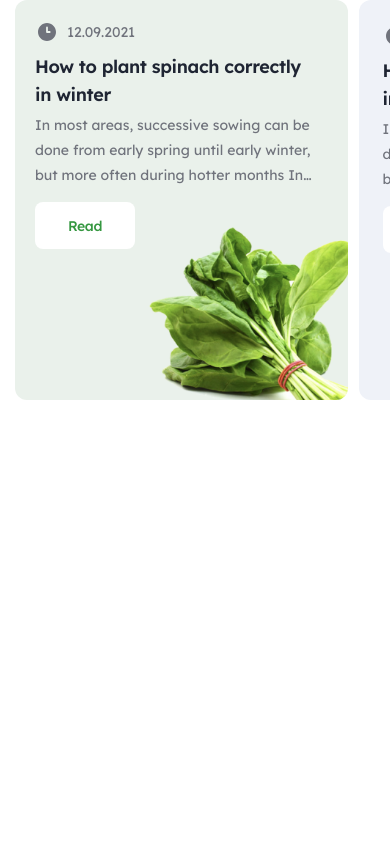
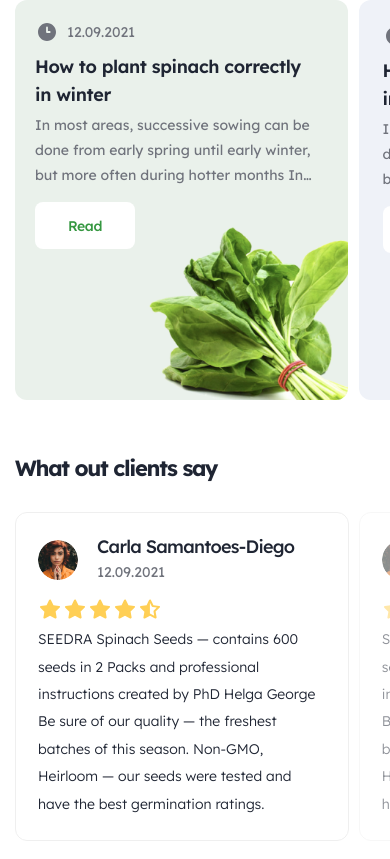
Before and after one commit to kolchinanyajs/seedra, a Next.js app: page / in a window 390 px wide. Shown: the part 1784-2643 px from the top of the page. Before the commit the page ends 2270 px from the top, so only its background shows below. Built offline with nearby package versions, Linux system fonts and the light colour scheme.

Commit message:
Feedback. Mobile

```diff
--- a/src/app/page.tsx
+++ b/src/app/page.tsx
@@ -17,8 +17,9 @@ export default function Home() {
 
       <Products />
       <Blog />
+      <Feedback />
       {/*
-      <Feedback />
+
       <Help /> */}
     </main>
   );
--- a/src/components/Blog/page.module.scss
+++ b/src/components/Blog/page.module.scss
@@ -1,5 +1,8 @@
 .blog {
   margin-bottom: rem(86);
+  @media (max-width: $tablet) {
+    margin-bottom: rem(54);
+  }
   &__header {
     display: flex;
     align-items: center;
--- a/src/components/Feedback/index.tsx
+++ b/src/components/Feedback/index.tsx
@@ -32,10 +32,6 @@ const Feedback = () => {
       <h2 className={`${styles.feedback__title} h2`}>What out clients say</h2>
       <Swiper
         ref={swiperRef}
-        spaceBetween={30}
-        slidesPerView={2.58}
-        centeredSlides={true}
-        loop={true}
         pagination={{
           el: ".swiper-pagination",
           clickable: true,
@@ -44,6 +40,18 @@ const Feedback = () => {
         className={styles.feedback__swiper}
         onInit={customizePagination}
         onSlideChange={customizePagination}
+        breakpoints={{
+          320: {
+            slidesPerView: 1.12,
+            spaceBetween: 10,
+          },
+          768: {
+            slidesPerView: 2.58,
+            spaceBetween: 30,
+            loop: true,
+            centeredSlides: true,
+          },
+        }}
       >
         {[...Array(6)].map((_, index) => (
           <SwiperSlide key={index} className={styles.feedback__slide}>
--- a/src/components/Feedback/page.module.scss
+++ b/src/components/Feedback/page.module.scss
@@ -1,11 +1,21 @@
 .feedback {
   position: relative;
+  @media (max-width: $tablet) {
+    padding-left: rem(15);
+  }
   &__title {
     text-align: center;
     margin-bottom: rem(44);
+    @media (max-width: $tablet) {
+      text-align: left;
+      margin-bottom: rem(30);
+    }
   }
   &__swiper {
     padding-top: rem(35);
+    @media (max-width: $tablet) {
+      padding-top: 0;
+    }
   }
   &__slide {
     opacity: 0.5;
@@ -18,10 +28,16 @@
     top: rem(-35);
     transition: all 0.3s ease-in-out;
     transition-delay: 0.1s;
+    @media (max-width: $tablet) {
+      top: 0;
+    }
   }
   :global(.swiper-pagination) {
     position: relative;
     top: rem(30);
+    @media (max-width: $tablet) {
+      display: none;
+    }
   }
   :global(.swiper-pagination-bullet) {
     width: rem(35);
--- a/src/components/FeedbackCard/page.module.scss
+++ b/src/components/FeedbackCard/page.module.scss
@@ -2,11 +2,18 @@
   border-radius: rem(12);
   border: rem(1) solid var(--light-grey-stroke);
   padding: rem(35);
+  @media (max-width: $tablet) {
+    padding: rem(22) rem(22);
+  }
   &__header {
     display: flex;
     align-items: center;
     gap: rem(24);
     margin-bottom: rem(28);
+    @media (max-width: $tablet) {
+      gap: rem(19);
+      margin-bottom: rem(12);
+    }
   }
   &__image {
     --size: #{rem(64)};
@@ -14,6 +21,9 @@
     height: var(--size);
     border-radius: 50%;
     grid-column: 1;
+    @media (max-width: $tablet) {
+      --size: #{rem(40)};
+    }
   }
   &__time {
     color: var(--text-secondary);
```
